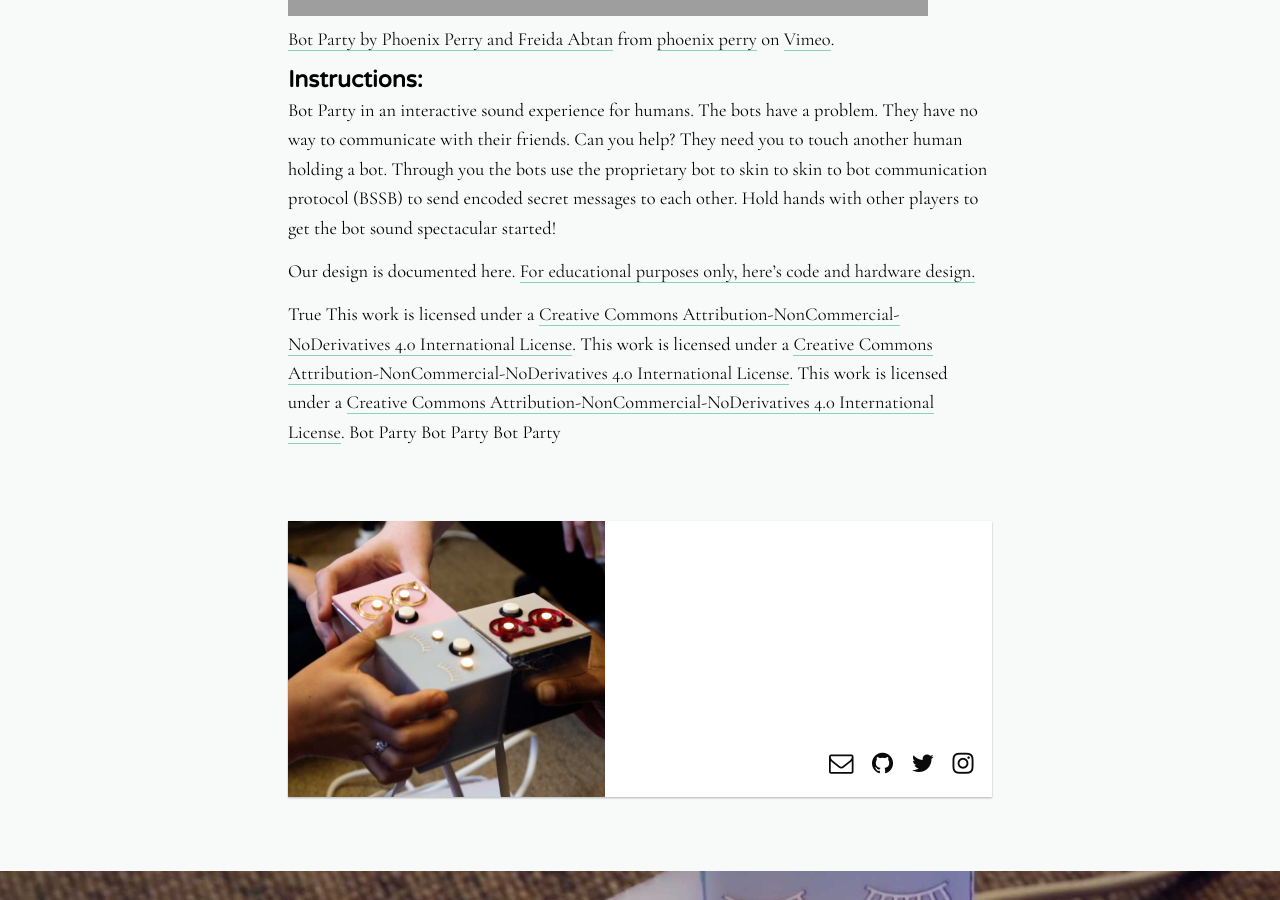
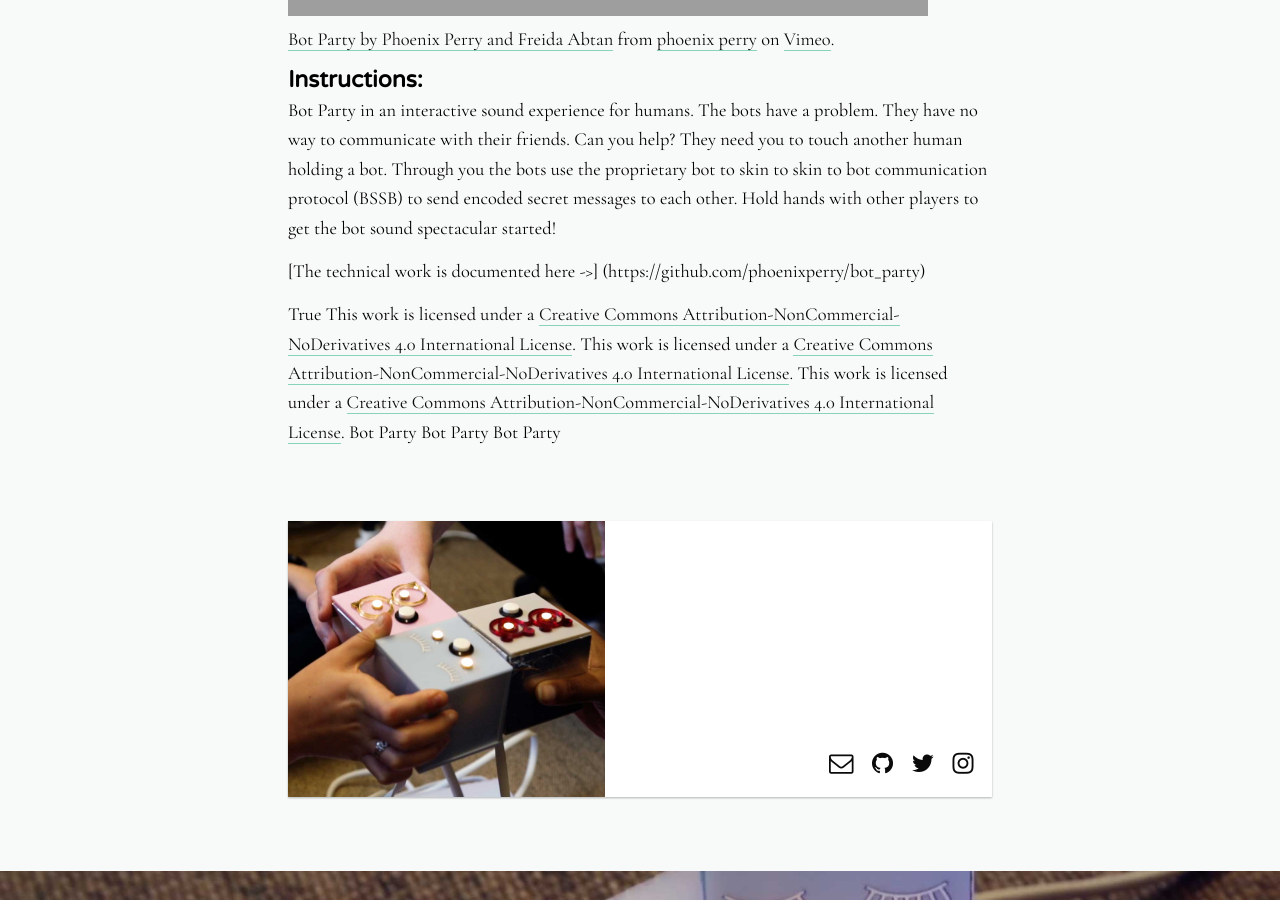
Before and after one commit to phoenixperry/botparty_site, a Jekyll site: the page built from _posts/2018-01-24-WhatIsBotPartyl-prep.markdown, in a window 1280 px wide and 900 px high, scrolled down 1196 px. Built offline with Jekyll 4.4.1, drawn with Linux system fonts in a browser that asks for light colours; nearby versions of some CDN libraries; grey boxes are pictures that could not be loaded.

Commit message:
more cc
more cc adds

```diff
--- a/_posts/2018-01-24-WhatIsBotPartyl-prep.markdown
+++ b/_posts/2018-01-24-WhatIsBotPartyl-prep.markdown
@@ -19,7 +19,6 @@ We made a little video for you to explain.
 #### Instructions:
 Bot Party in an interactive sound experience for humans. The bots have a problem. They have no way to communicate with their friends. Can you help? They need you to touch another human holding a bot. Through you the bots use the proprietary bot to skin to skin to bot communication protocol (BSSB) to send encoded secret messages to each other. Hold hands with other players to get the bot sound spectacular started!
 
-Our design is documented here. [For educational purposes only, here's code and hardware design.](https://github.com/phoenixperry/bot_party)
-
+[The technical work is documented here ->] (https://github.com/phoenixperry/bot_party)
 
  True This work is licensed under a <a rel="license" href="http://creativecommons.org/licenses/by-nc-nd/4.0/">Creative Commons Attribution-NonCommercial-NoDerivatives 4.0 International License</a>. This work is licensed under a <a rel="license" href="http://creativecommons.org/licenses/by-nc-nd/4.0/">Creative Commons Attribution-NonCommercial-NoDerivatives 4.0 International License</a>. This work is licensed under a <a rel="license" href="http://creativecommons.org/licenses/by-nc-nd/4.0/">Creative Commons Attribution-NonCommercial-NoDerivatives 4.0 International License</a>. Bot Party Bot Party Bot Party
```
